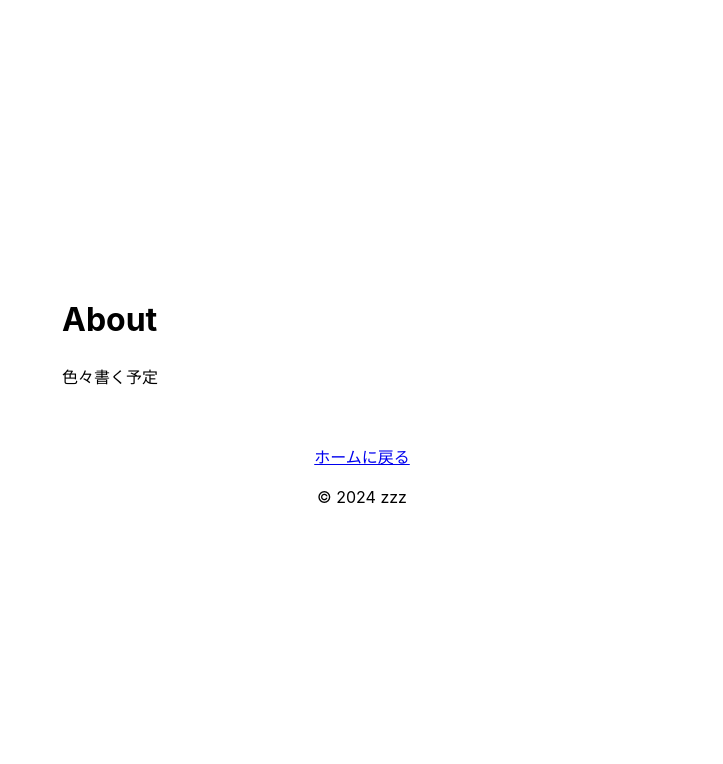
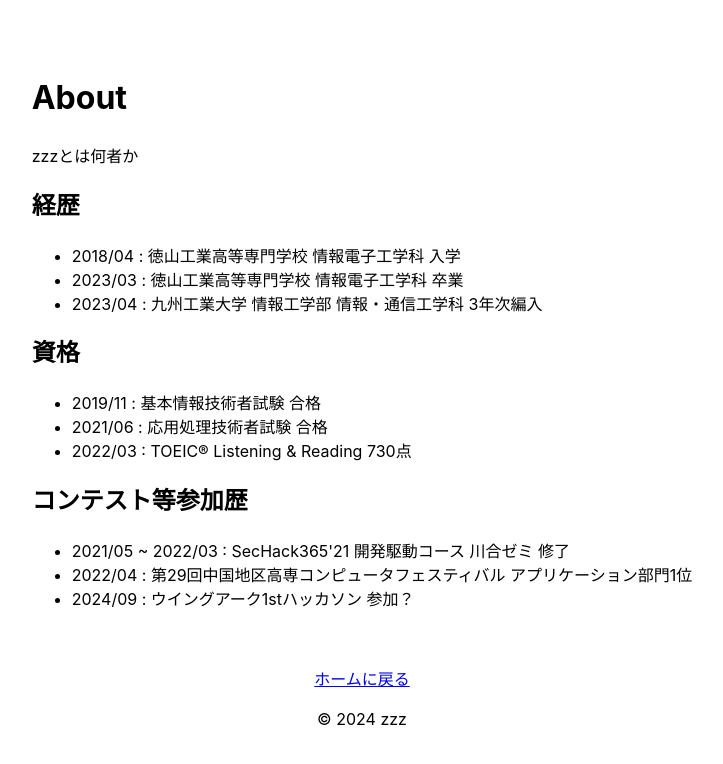
Before and after one commit to zzz11032511/zzz-home, a React (Vite) app: page /about in a window 1280 px wide. Shown: the top 764 px of the page, without its empty margins (278-1001 px from the left). Built offline with nearby package versions, Linux system fonts and the light colour scheme.

Commit message:
About書いた

```diff
--- a/src/App.tsx
+++ b/src/App.tsx
@@ -1,8 +1,14 @@
 import ProfileLinkList from './components/ProfileLinkList'
 import Icon from './components/Icon'
 import './App.css'
+import { useWindowSize } from './utils/hooks/useWindowSize'
 
 function App() {
+  let infoText = '↓ Click the icon to explore more information. ↓'
+  if (useWindowSize().width <= 768) {
+    infoText = 'Tap the icon to explore more information.'
+  }
+
   return (
     <div className="">
       <main>
@@ -17,7 +23,7 @@ function App() {
           <h1>zzz' home</h1>
         </div>
         <div className="link-list">
-          <h3>↓ Click the icon to explore more information. ↓</h3>
+          <h3>{ infoText }</h3>
           <ProfileLinkList />
         </div>
       </main>
--- a/src/contents/About.tsx
+++ b/src/contents/About.tsx
@@ -3,7 +3,25 @@ import ReactMarkdown from 'react-markdown'
 const markdownString = `
 # About
 
-色々書く予定
+zzzとは何者か
+
+## 経歴
+
+- 2018/04 : 徳山工業高等専門学校 情報電子工学科 入学
+- 2023/03 : 徳山工業高等専門学校 情報電子工学科 卒業
+- 2023/04 : 九州工業大学 情報工学部 情報・通信工学科 3年次編入
+
+## 資格
+
+- 2019/11 : 基本情報技術者試験 合格
+- 2021/06 : 応用処理技術者試験 合格
+- 2022/03 : TOEIC® Listening & Reading 730点
+
+## コンテスト等参加歴
+
+- 2021/05 ~ 2022/03 : SecHack365'21 開発駆動コース 川合ゼミ 修了
+- 2022/04 : 第29回中国地区高専コンピュータフェスティバル アプリケーション部門1位
+- 2024/09 : ウイングアーク1stハッカソン 参加？
 `
 
 function About() {
```
